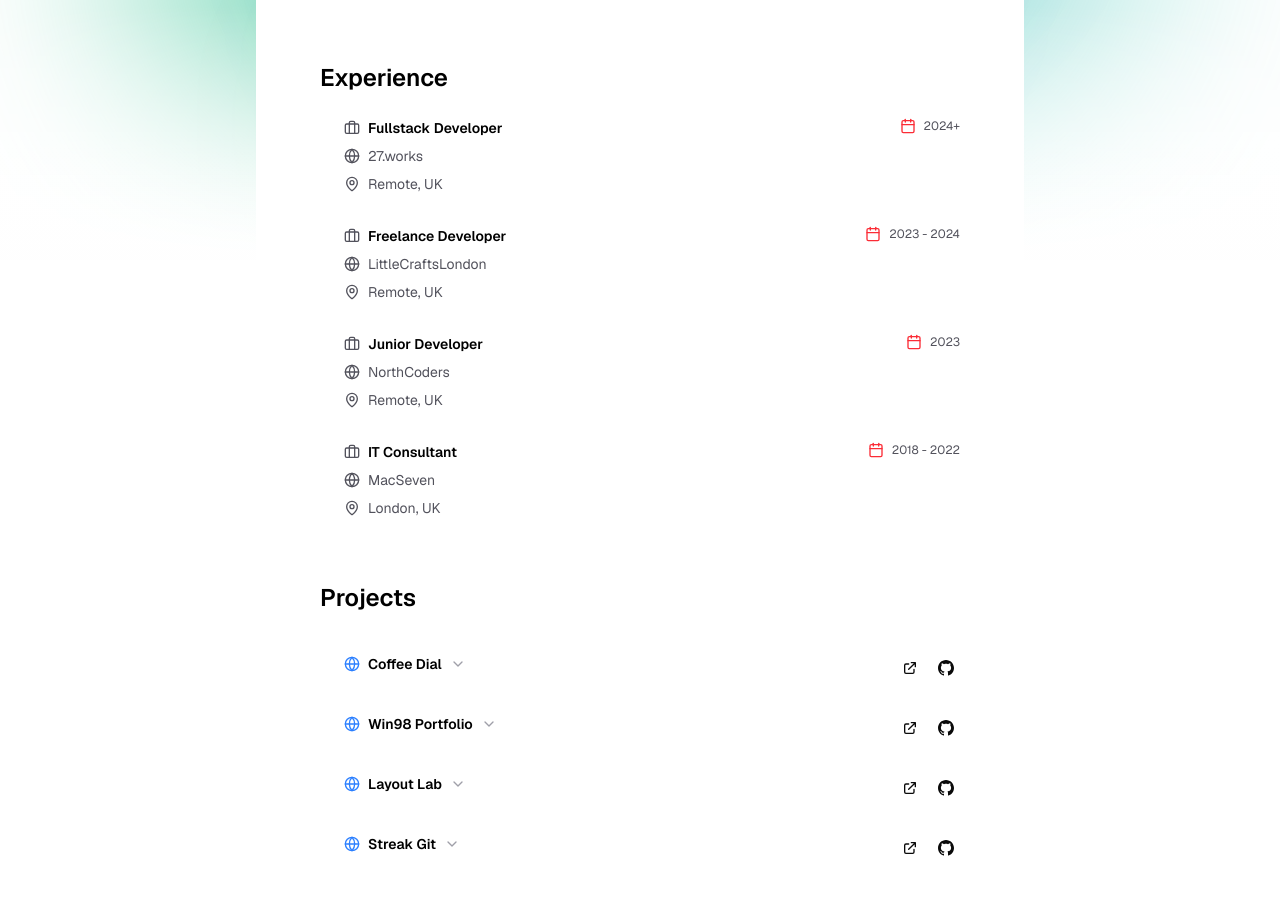
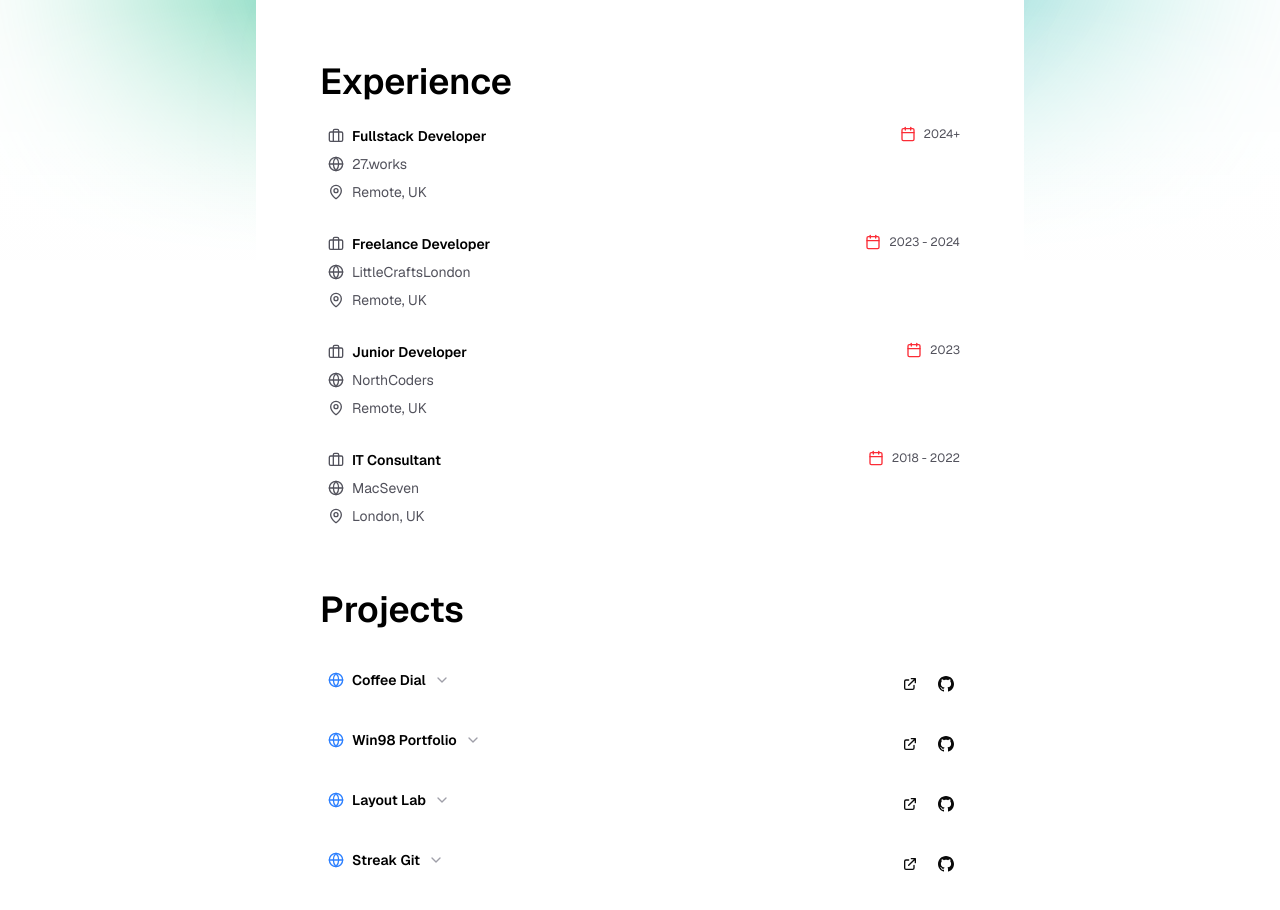
Before and after one commit to chriscodingxyz/next16, a Next.js app: page / in a window 1280 px wide. Shown: the part 540-1450 px from the top of the page. Built offline with nearby package versions, Linux system fonts and the light colour scheme.

Commit message:
style: typography

```diff
--- a/app/page.tsx
+++ b/app/page.tsx
@@ -217,10 +217,10 @@ export default function Home() {
 
         {/* Experience Section */}
         <section className='w-full space-y-6'>
-          <h2 className='text-2xl font-semibold text-black dark:text-zinc-50'>
+          <h2 className='text-4xl font-semibold text-black dark:text-zinc-50'>
             Experience
           </h2>
-          <div className='w-full space-y-8 pl-6'>
+          <div className='w-full space-y-8 pl-2'>
             <div className='flex items-start justify-between gap-4'>
               <div className='space-y-2'>
                 <div className='flex items-center gap-2'>
@@ -317,13 +317,13 @@ export default function Home() {
 
         {/* Projects Section */}
         <section className='w-full space-y-6'>
-          <h2 className='text-2xl font-semibold text-black dark:text-zinc-50'>
+          <h2 className='text-4xl font-semibold text-black dark:text-zinc-50'>
             Projects
           </h2>
           <Accordion
             type='single'
             collapsible
-            className='w-full [&>div]:border-0 pl-6'
+            className='w-full [&>div]:border-0 pl-2'
           >
             <AccordionItem value='project-1'>
               <AccordionTrigger className='[&>svg]:hidden'>
```
